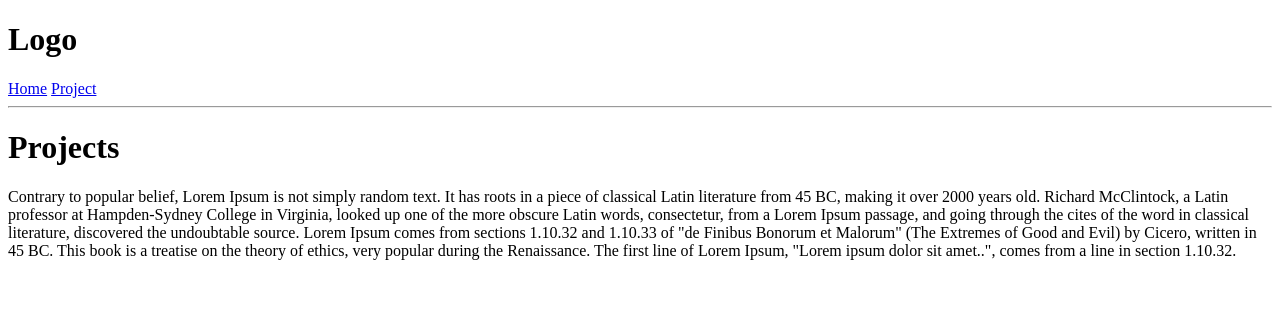
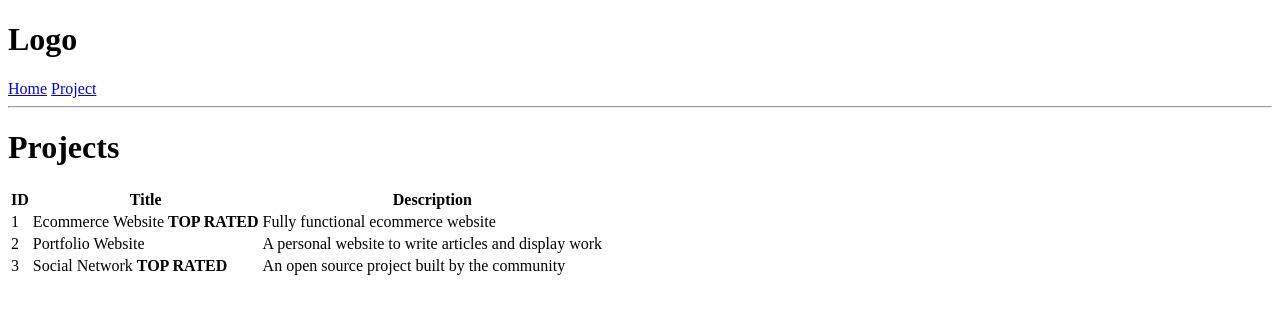
Before and after one commit to purva-16/Django_Bootcamp, a Django app: page / in a window 1280 px wide. Shown: the top 314 px of the page. Run offline with Django 5.2, Linux system fonts and the light colour scheme.

Commit message:
4th commit-Rendering data in Template

```diff
--- a/projects/templates/projects/projects.html
+++ b/projects/templates/projects/projects.html
@@ -5,6 +5,24 @@
 
 <h1>Projects</h1>
 
-<p>Contrary to popular belief, Lorem Ipsum is not simply random text. It has roots in a piece of classical Latin literature from 45 BC, making it over 2000 years old. Richard McClintock, a Latin professor at Hampden-Sydney College in Virginia, looked up one of the more obscure Latin words, consectetur, from a Lorem Ipsum passage, and going through the cites of the word in classical literature, discovered the undoubtable source. Lorem Ipsum comes from sections 1.10.32 and 1.10.33 of "de Finibus Bonorum et Malorum" (The Extremes of Good and Evil) by Cicero, written in 45 BC. This book is a treatise on the theory of ethics, very popular during the Renaissance. The first line of Lorem Ipsum, "Lorem ipsum dolor sit amet..", comes from a line in section 1.10.32.</p>
+<table>
+    <thead>
+        <tr>
+            <th>ID</th>
+            <th>Title</th>
+            <th>Description</th>
+        </tr>
+    </thead>
+
+    <tbody>
+        {% for project in projects  %}
+        <tr>
+            <td>{{project.id}}</td>
+            <td>{{project.title}}  {% if project.topRated%} <strong>TOP RATED</strong> {% endif %}</td>
+            <td>{{project.description}}</td>
+        </tr>
+        {% endfor %}
+    </tbody>
+</table>
 
   {% endblock %}
--- a/projects/views.py
+++ b/projects/views.py
@@ -1,10 +1,41 @@
 from django.shortcuts import render
 from django.http import HttpResponse
 
+
+projectsList = [
+    {
+        'id': '1',
+        'title': 'Ecommerce Website',
+        'description': 'Fully functional ecommerce website',
+        'topRated': True
+    },
+    {
+        'id': '2',
+        'title': 'Portfolio Website',
+        'description': 'A personal website to write articles and display work',
+        'topRated': False
+    },
+    {
+        'id': '3',
+        'title': 'Social Network',
+        'description': 'An open source project built by the community',
+        'topRated': True
+    }
+]
+
 def projects(request):
-    return render(request, 'projects/projects.html')
+    #name = 'John'
+    #age = 26
+
+
+    context = {'projects':projectsList}
+    return render(request, 'projects/projects.html', context)
 
 def project(request,pk):
-    return render(request,'projects/single-projects.html')
+    projectObject = None
+    for i in projectsList:
+       if i['id'] ==str(pk):
+           projectObject = i
+    return render(request,'projects/single-projects.html', {'project':projectObject})
 
 # Create your views here.
```
Also changed, not shown: projects/templates/projects/single-projects.html (+2 -12 lines).
